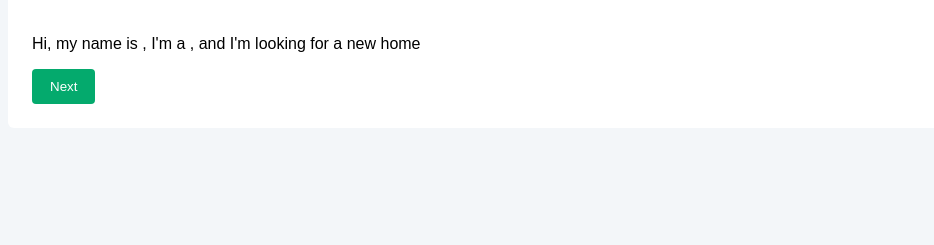
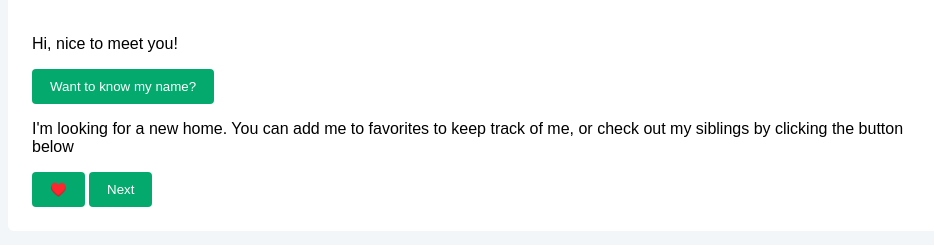
Before and after one commit to val329/adoptme, a plain HTML site: page index.html in a window 1280 px wide. Shown: the part 145-390 px from the top of the page, without its empty margins (158-1092 px from the left). Drawn offline with Linux system fonts and the light colour scheme; no server answers.

Commit message:
Update HTML structure, adding buttons

```diff
--- a/index.html
+++ b/index.html
@@ -6,12 +6,16 @@
 <link rel="stylesheet" href="style.css">
 <script src="app.js"></script>
 <body>
-<div class="container">
-<h1>Adopt me!</h1>
-<div class="imageContainer"></div>
-<p>Hi, my name is <span id="petname"></span>, I'm a <span id="breed"></span>,
-    and I'm looking for a new home</p>
-<button onclick="window.location.reload()">Next</button>
-</div>
+    <div class="container">
+        <h1>Adopt me!</h1>
+        <div class="imageContainer"></div>
+        <p>Hi, nice to meet you!</p>
+        <button id="btn_petname">Want to know my name?</button>
+        <span id="petname" hidden=1></span>
+        <p>I'm looking for a new home. You can add me to favorites
+            to keep track of me, or check out my siblings by clicking the button below</p>
+        <button id="btn_favorite">♥️</button>
+        <button onclick="window.location.reload()">Next</button>
+    </div>
 </body>
 </html>
```
